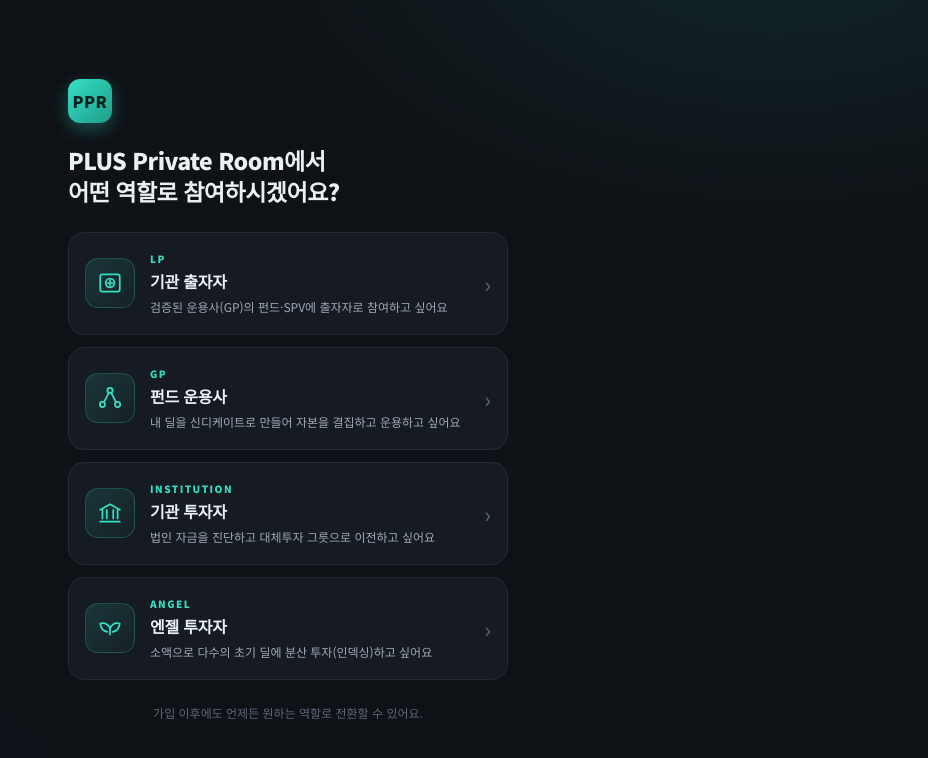
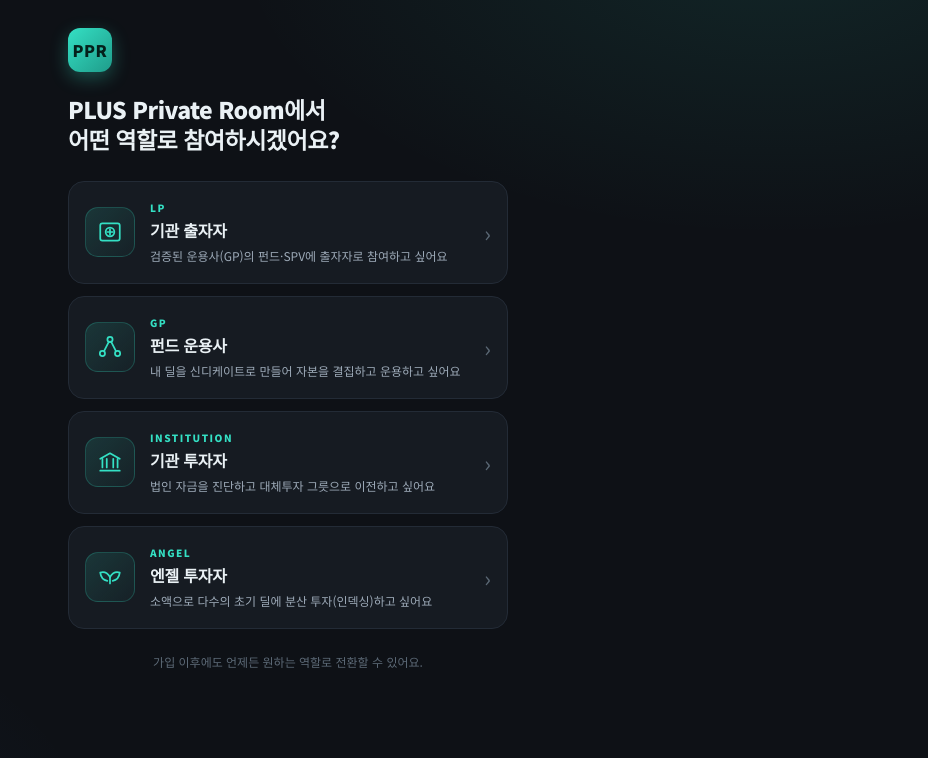
Before and after one commit to ppuzz1234/hpr, a React (Vite) app in the folder frontend/: page /welcome in a window 1280 px wide. Shown: the top 758 px of the page, without its empty margins (352-1280 px from the left). Built offline with nearby package versions, Linux system fonts and the light colour scheme; no server answers.

Commit message:
소스통합

```diff
--- a/frontend/src/data.js
+++ b/frontend/src/data.js
@@ -93,9 +93,9 @@
    ============================================================ */
 export const companyDirectory = [
   // ── 지정 3개사 ──
+  { id: "hanwhalife", name: "한화생명㈜",   bizno: "110-81-12345", sector: "생명보험",            bi: { short: "H", color: "#F37321", fg: "#fff" } },
   { id: "shingoryeo", name: "신고려관광㈜", bizno: "123-81-45678", sector: "레저 · 회원제 골프장", bi: { short: "신", color: "#1f9c8a", fg: "#04201b" } },
   { id: "daesung",    name: "대성홀딩스㈜", bizno: "514-81-00120", sector: "지주 · 에너지",        bi: { short: "大", color: "#C8102E", fg: "#fff" } },
-  { id: "hanwhalife", name: "한화생명㈜",   bizno: "110-81-12345", sector: "생명보험",            bi: { short: "H", color: "#F37321", fg: "#fff" } },
   // ── 국내 10대 기업 ──
   { id: "samsung",    name: "삼성전자㈜",         bizno: "124-81-00998", sector: "반도체 · 전자",   bi: { short: "S",   color: "#1428A0", fg: "#fff" } },
   { id: "skhynix",    name: "SK하이닉스㈜",       bizno: "217-81-15304", sector: "반도체 메모리",   bi: { short: "SK",  color: "#EA002C", fg: "#fff" } },
--- a/frontend/src/screens/CompanySearch.jsx
+++ b/frontend/src/screens/CompanySearch.jsx
@@ -43,7 +43,7 @@
         <div className="cs-search">
           <span className="cs-search-ic">⌕</span>
           <input
-            autoFocus
+            // autoFocus
             className="cs-input"
             placeholder="예) 신고려관광  ·  124-81-00998"
             value={q}
--- a/frontend/src/screens/UserType.jsx
+++ b/frontend/src/screens/UserType.jsx
@@ -36,7 +36,7 @@
   };
 
   return (
-    <div className="onb">
+    <div className="onb scroll">
       <div className="onb-inner">
         <header className="ut-head">
           <div className="splash-mark sm">PPR</div>
```
